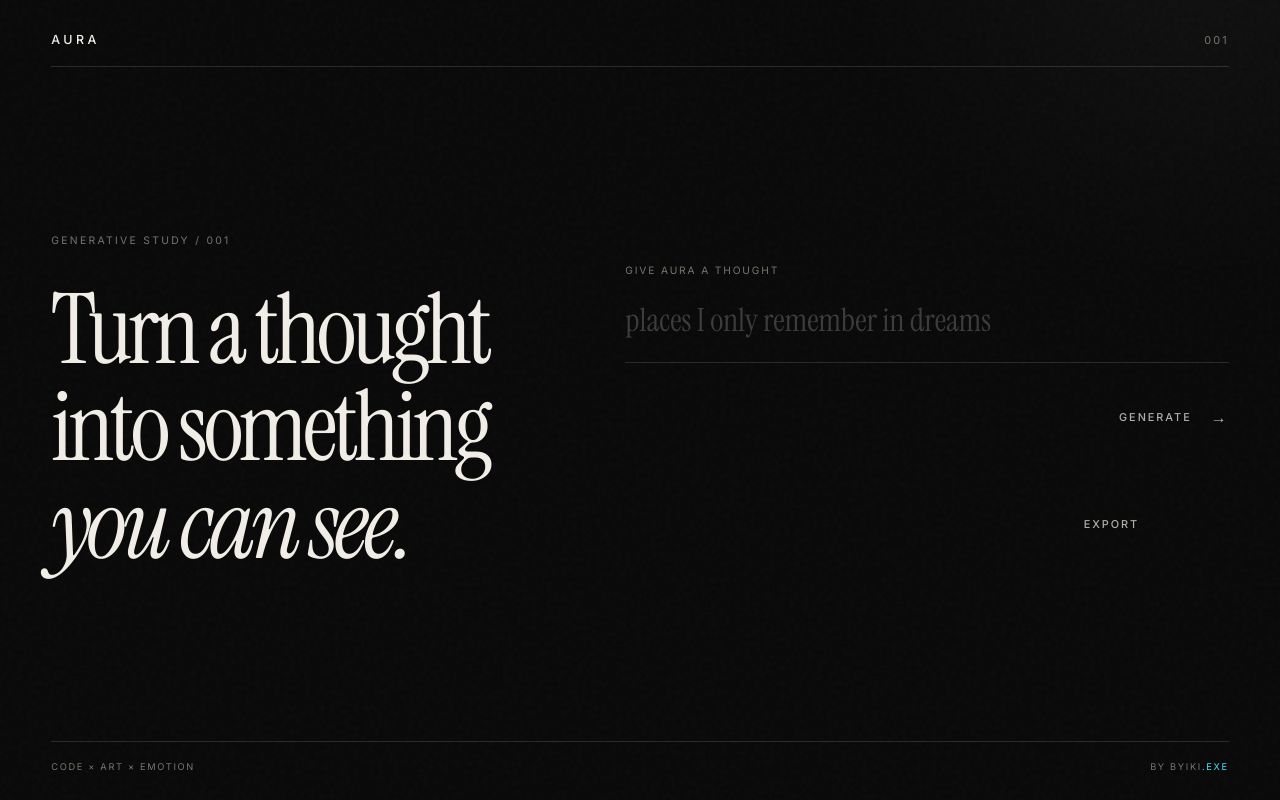
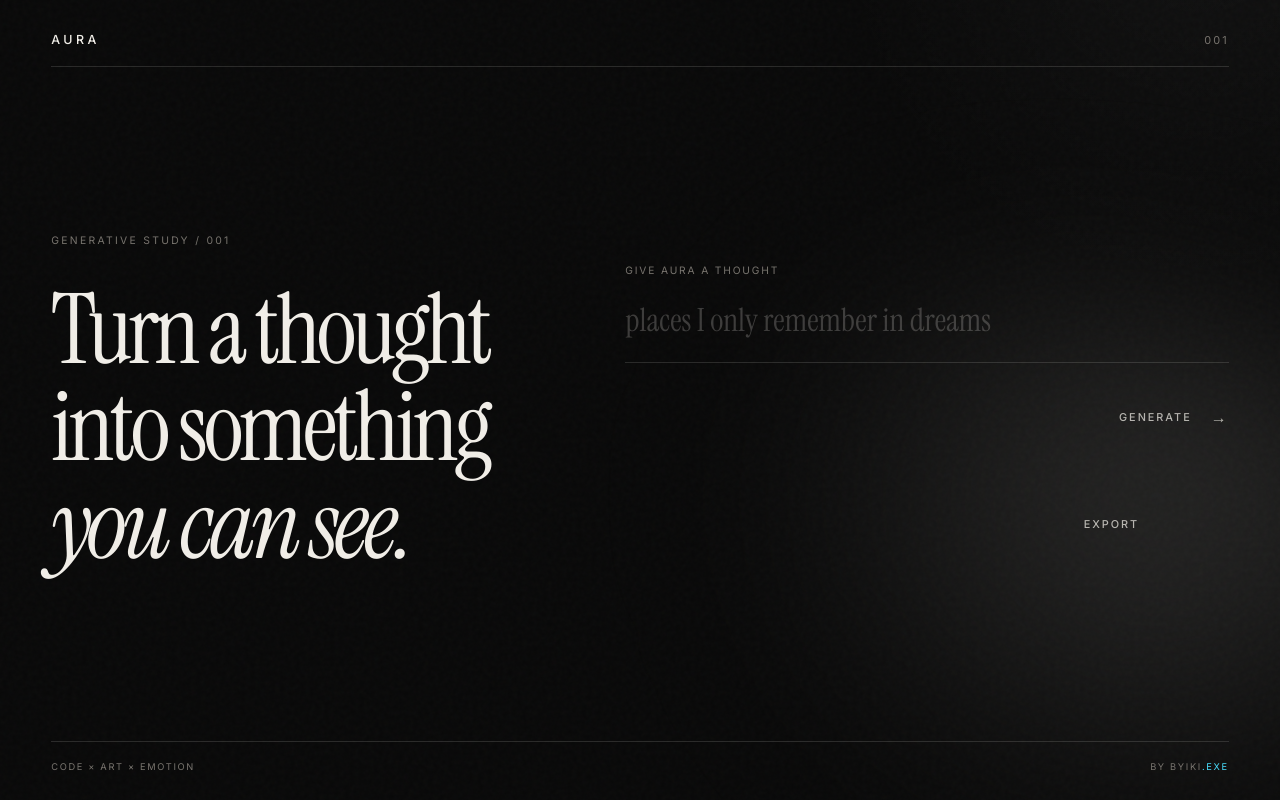
Before and after one commit to byikiexe/aura-experiment, a website built with Vite: page index.html in a window 1280 px wide. Built offline with nearby package versions, Linux system fonts and the light colour scheme.

Commit message:
feat: add fluid animated color fields without canvas redraws

```diff
--- a/src/engine/renderer.ts
+++ b/src/engine/renderer.ts
@@ -23,6 +23,16 @@ export class AuraRenderer {
     render(aura: Aura): void {
 
         this.aura = aura
+
+        const artwork = this.canvas.parentElement
+
+        artwork?.style.setProperty('--aura-primary', aura.palette.primary)
+        artwork?.style.setProperty('--aura-secondary', aura.palette.secondary)
+        artwork?.style.setProperty('--aura-accent', aura.palette.accent)
+        artwork?.style.setProperty(
+            '--aura-flow-duration',
+            `${32 + aura.seed % 17}s`
+        )
 
         // Render once. A permanent frame loop made both canvases keep doing
         // expensive compositing even while one of them was invisible.
--- a/src/styles/main.css
+++ b/src/styles/main.css
@@ -521,6 +521,90 @@ body {
     inset: 0;
     z-index: 0;
     pointer-events: none;
+
+    overflow: hidden;
+    isolation: isolate;
+}
+
+.aura__artwork::before,
+.aura__artwork::after {
+    content: "";
+
+    position: absolute;
+    z-index: 2;
+
+    width: 58vmax;
+    height: 48vmax;
+
+    border-radius: 42% 58% 63% 37% / 55% 38% 62% 45%;
+
+    opacity: 0.2;
+    filter: blur(5.5rem);
+    mix-blend-mode: screen;
+
+    will-change: transform;
+}
+
+.aura__artwork::before {
+    top: -18vmax;
+    left: -14vmax;
+
+    background:
+        radial-gradient(
+            ellipse at 32% 38%,
+            var(--aura-accent, transparent),
+            transparent 64%
+        ),
+        radial-gradient(
+            ellipse at 72% 66%,
+            var(--aura-primary, transparent),
+            transparent 58%
+        );
+
+    animation:
+        aura-flow-a
+        var(--aura-flow-duration, 40s)
+        ease-in-out
+        infinite
+        alternate;
+}
+
+.aura__artwork::after {
+    right: -19vmax;
+    bottom: -17vmax;
+
+    background:
+        radial-gradient(
+            ellipse at 64% 35%,
+            var(--aura-secondary, transparent),
+            transparent 62%
+        ),
+        radial-gradient(
+            ellipse at 28% 72%,
+            var(--aura-accent, transparent),
+            transparent 56%
+        );
+
+    animation:
+        aura-flow-b
+        53s
+        ease-in-out
+        infinite
+        alternate-reverse;
+}
+
+@keyframes aura-flow-a {
+    0% { transform: translate3d(-5vw, -3vh, 0) rotate(-8deg); }
+    36% { transform: translate3d(9vw, 7vh, 0) rotate(5deg); }
+    68% { transform: translate3d(3vw, 15vh, 0) rotate(13deg); }
+    100% { transform: translate3d(16vw, 5vh, 0) rotate(2deg); }
+}
+
+@keyframes aura-flow-b {
+    0% { transform: translate3d(4vw, 5vh, 0) rotate(7deg); }
+    31% { transform: translate3d(-8vw, -4vh, 0) rotate(-4deg); }
+    72% { transform: translate3d(-15vw, -10vh, 0) rotate(-12deg); }
+    100% { transform: translate3d(-5vw, -17vh, 0) rotate(3deg); }
 }
 
 .aura__canvas {
@@ -690,6 +774,12 @@ body {
         transition-delay: 0ms !important;
     }
 
+    .aura__artwork::before,
+    .aura__artwork::after {
+        animation: none;
+        transform: none;
+    }
+
     .aura__form input.is-empty {
         animation: none;
     }
```
